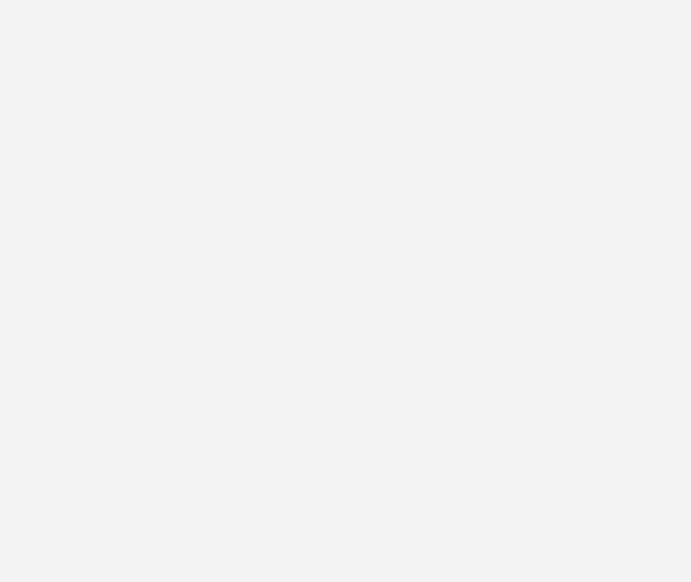
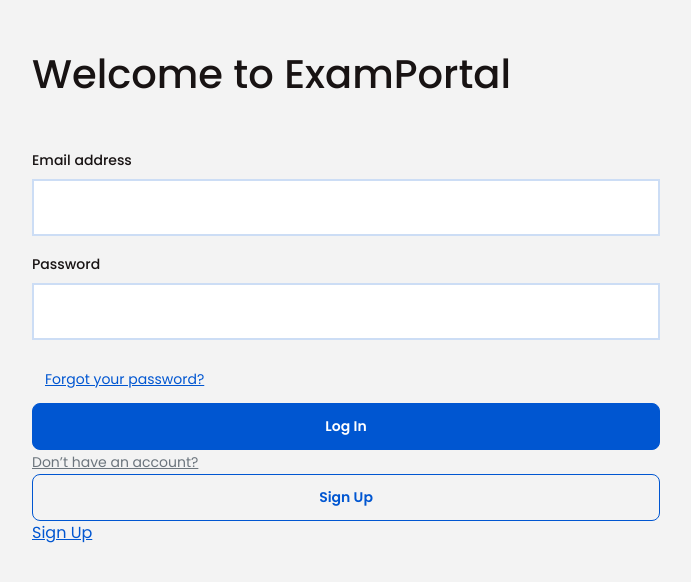
Before and after one commit to WomenPlusPlus/deploy-impact-21-inzone-b, a React (Create React App) app in the folder frontend/web/: page /signup in a window 1280 px wide. Shown: the top 582 px of the page, without its empty margins (294-985 px from the left). Built offline with nearby package versions, Linux system fonts and the light colour scheme.

Commit message:
rearrange components structure

```diff
--- a/frontend/web/src/App.js
+++ b/frontend/web/src/App.js
@@ -1,12 +1,15 @@
 import "./App.css";
-import React from "react";
+import "./scss/shared.scss"
 import {
     BrowserRouter as Router,
     Switch,
     Route,
     Link
 } from "react-router-dom";
-import LoginScreen from "./components/LoginScreen";
+import LoginScreen from "./components/login/LoginScreen";
+import SignupScreen from "./components/signup/SignupScreen";
+import ForgotPasswordScreen from "./components/forgot-password/ForgotPasswordScreen";
+import SetupAccountScreen from "./components/setup-account/SetupAccountScreen";
 
 function App() {
   return (
@@ -38,6 +41,15 @@ function App() {
                     <Route path="/login">
                         <LoginScreen />
                     </Route>
+                    <Route path="/signup">
+                        <SignupScreen />
+                    </Route>
+                    <Route path="/setup-account">
+                        <SetupAccountScreen />
+                    </Route>
+                    <Route path="/forgot-password">
+                        <ForgotPasswordScreen />
+                    </Route>
                 </Switch>
             </div>
         </Router>
--- a/frontend/web/src/components/LoginForm.js
+++ /dev/null
@@ -1,22 +0,0 @@
-import "./LoginForm.scss"
-
-function LoginForm(props) {
-    return (
-        <form className="LoginForm">
-            <div className="mb-3">
-                <label htmlFor="exampleInputEmail1" className="form-label">Email address</label>
-                <input type="email" className="form-control" id="exampleInputEmail1" aria-describedby="emailHelp" />
-            </div>
-            <div className="mb-3">
-                <label htmlFor="exampleInputPassword1" className="form-label">Password</label>
-                <input type="password" className="form-control" id="exampleInputPassword1" />
-            </div>
-            <button type="button" className="btn btn-link">Forgot your password?</button>
-            <button type="button" className="btn btn-primary w-100">Log In</button>
-            <a className="form-text">Don’t have an account?</a>
-            <button type="button" className="btn btn-outline-primary w-100">Sign Up</button>
-        </form>
-    );
-}
-
-export default LoginForm;
--- a/frontend/web/src/components/LoginScreen.js
+++ /dev/null
@@ -1,15 +0,0 @@
-import "./LoginScreen.scss"
-import LoginForm from "./LoginForm";
-
-function LoginScreen(props) {
-    return (
-        <div className="row LoginScreen">
-            <div className="col-lg-6">
-                <h1>Welcome to ExamPortal</h1>
-                <LoginForm />
-            </div>
-        </div>
-    );
-}
-
-export default LoginScreen;
--- /dev/null
+++ b/frontend/web/src/components/forgot-password/ForgotPasswordScreen.js
@@ -0,0 +1,5 @@
+function ForgotPasswordScreen() {
+    return (<div></div>);
+}
+
+export default ForgotPasswordScreen;
--- /dev/null
+++ b/frontend/web/src/components/login/LoginScreen.js
@@ -0,0 +1,38 @@
+import "./LoginScreen.scss"
+import {
+    BrowserRouter as Router,
+    Switch,
+    Route,
+    Link,
+    useRouteMatch,
+    useParams
+} from "react-router-dom";
+
+function LoginScreen(props) {
+    let match = useRouteMatch();
+
+    return (
+        <div className="row entry-screen">
+            <div className="col-lg-6">
+                <h1>Welcome to ExamPortal</h1>
+                <form>
+                    <div className="mb-3">
+                        <label htmlFor="exampleInputEmail1" className="form-label">Email address</label>
+                        <input type="email" className="form-control" id="exampleInputEmail1" aria-describedby="emailHelp" />
+                    </div>
+                    <div className="mb-3">
+                        <label htmlFor="exampleInputPassword1" className="form-label">Password</label>
+                        <input type="password" className="form-control" id="exampleInputPassword1" />
+                    </div>
+                    <button type="button" className="btn btn-link">Forgot your password?</button>
+                    <button type="button" className="btn btn-primary w-100">Log In</button>
+                    <a className="form-text">Don’t have an account?</a>
+                    <button type="button" className="btn btn-outline-primary w-100">Sign Up</button>
+                    <Link to={`/signup`}>Sign Up</Link>
+                </form>
+            </div>
+        </div>
+    );
+}
+
+export default LoginScreen;
--- /dev/null
+++ b/frontend/web/src/components/login/LoginScreen.scss
@@ -0,0 +1,14 @@
+.Login {
+  display: flex;
+  flex-direction: column;
+  align-items: center;
+
+  h1 {
+    margin: 50px 0;
+  }
+
+  label {
+    font-size: 14px;
+    font-weight: 500;
+  }
+}
--- /dev/null
+++ b/frontend/web/src/components/setup-account/SetupAccountScreen.js
@@ -0,0 +1,5 @@
+function SetupAccountScreen() {
+    return (<div></div>);
+}
+
+export default SetupAccountScreen;
--- /dev/null
+++ b/frontend/web/src/components/signup/SignupScreen.js
@@ -0,0 +1,28 @@
+import {Link} from "react-router-dom";
+
+function SignupScreen(props) {
+    return (
+        <div className="row entry-screen">
+            <div className="col-lg-6">
+                <h1>Welcome to ExamPortal</h1>
+                <form>
+                    <div className="mb-3">
+                        <label htmlFor="exampleInputEmail1" className="form-label">Email address</label>
+                        <input type="email" className="form-control" id="exampleInputEmail1" aria-describedby="emailHelp" />
+                    </div>
+                    <div className="mb-3">
+                        <label htmlFor="exampleInputPassword1" className="form-label">Password</label>
+                        <input type="password" className="form-control" id="exampleInputPassword1" />
+                    </div>
+                    <button type="button" className="btn btn-link">Forgot your password?</button>
+                    <button type="button" className="btn btn-primary w-100">Log In</button>
+                    <a className="form-text">Don’t have an account?</a>
+                    <button type="button" className="btn btn-outline-primary w-100">Sign Up</button>
+                    <Link to={`/signup`}>Sign Up</Link>
+                </form>
+            </div>
+        </div>
+    );
+}
+
+export default SignupScreen;
--- a/frontend/web/src/components/LoginScreen.scss
+++ b/frontend/web/src/scss/shared.scss
@@ -1,4 +1,4 @@
-.LoginScreen {
+.entry-screen {
   display: flex;
   flex-direction: column;
   align-items: center;
@@ -11,11 +11,4 @@
     font-size: 14px;
     font-weight: 500;
   }
-
-  .form-control {
-    // font-size: 14px;
-    // font-weight: 600;
-    // color: #655E5D;
-    // background-color: white;
-  }
 }
```
Also changed, not shown: frontend/web/src/components/LoginForm.scss (deleted).
